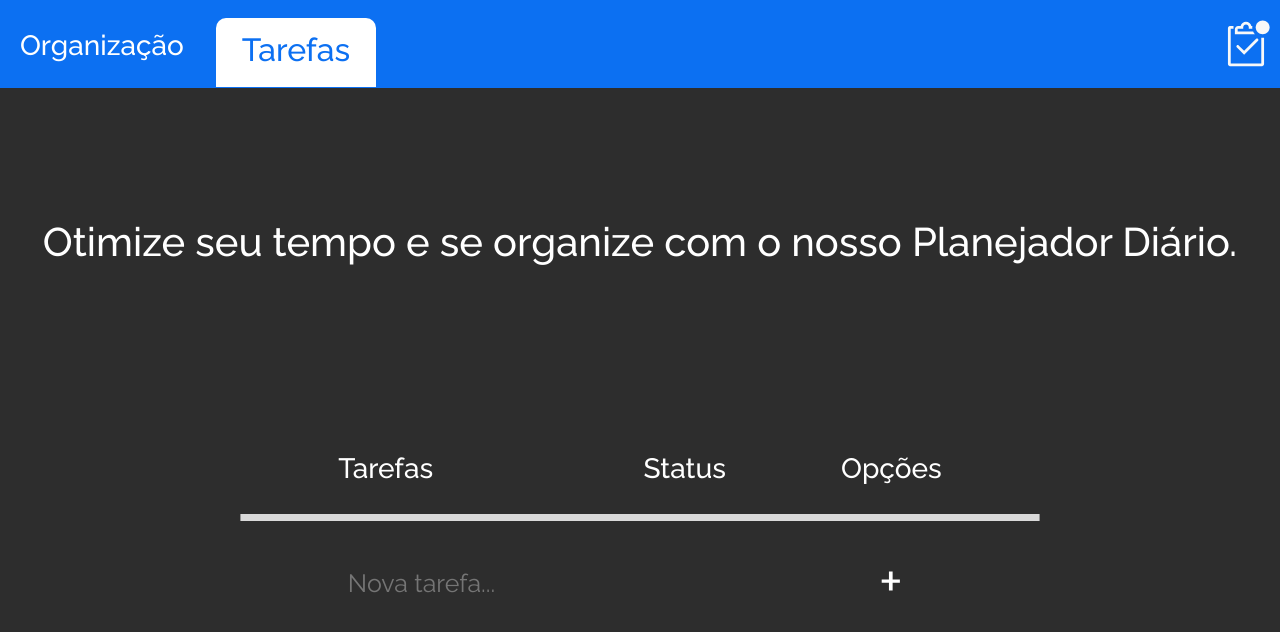
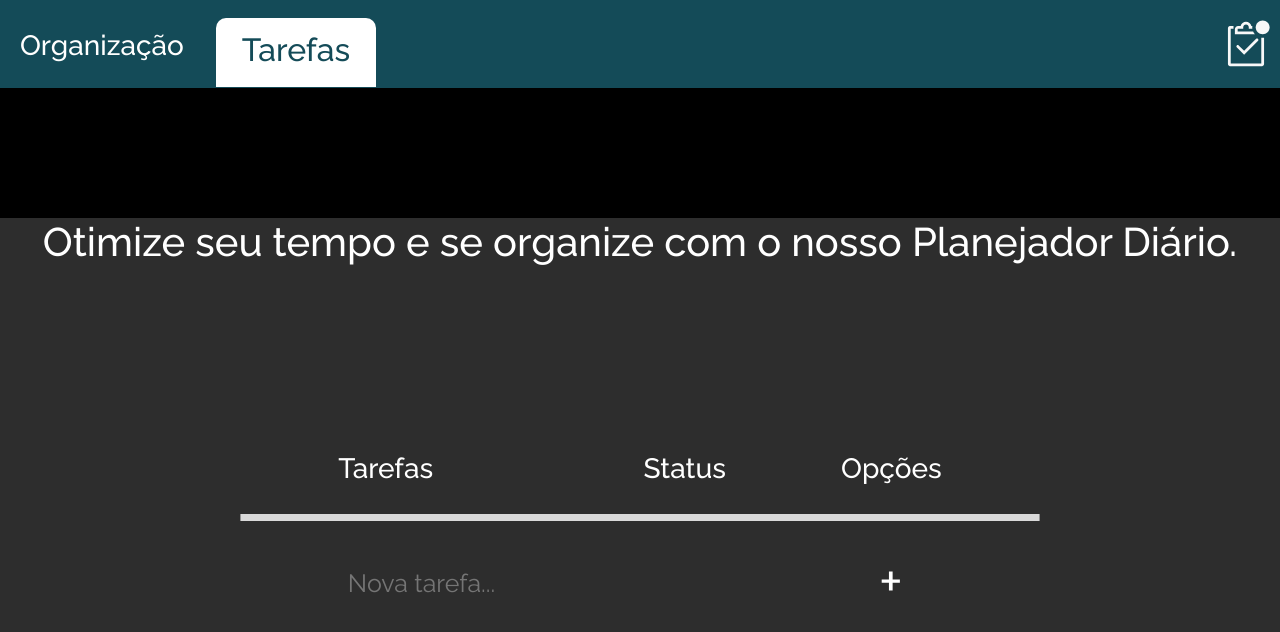
Before and after one commit to Brandolt55/tarefa-page, a React (Vite) app: page / in a window 1280 px wide. Shown: the top 632 px of the page. Built offline with nearby package versions, Linux system fonts and the light colour scheme.

Commit message:
mudando algumas cores padrao do site de tarefas

```diff
--- a/src/sass/_varibles.scss
+++ b/src/sass/_varibles.scss
@@ -1,7 +1,7 @@
-$header-background: #0C70F2;
+$header-background: #144b58;
 $black: black;
-$white: white;
+$white: rgb(255, 255, 255);
 $border-input-color: #7a7a7a;
 $contrast-color: #155c85;
 $border-background-card: #b7b7b7;
-$corfundo: #2D2D2D;
+$corfundo: #000000;
```
